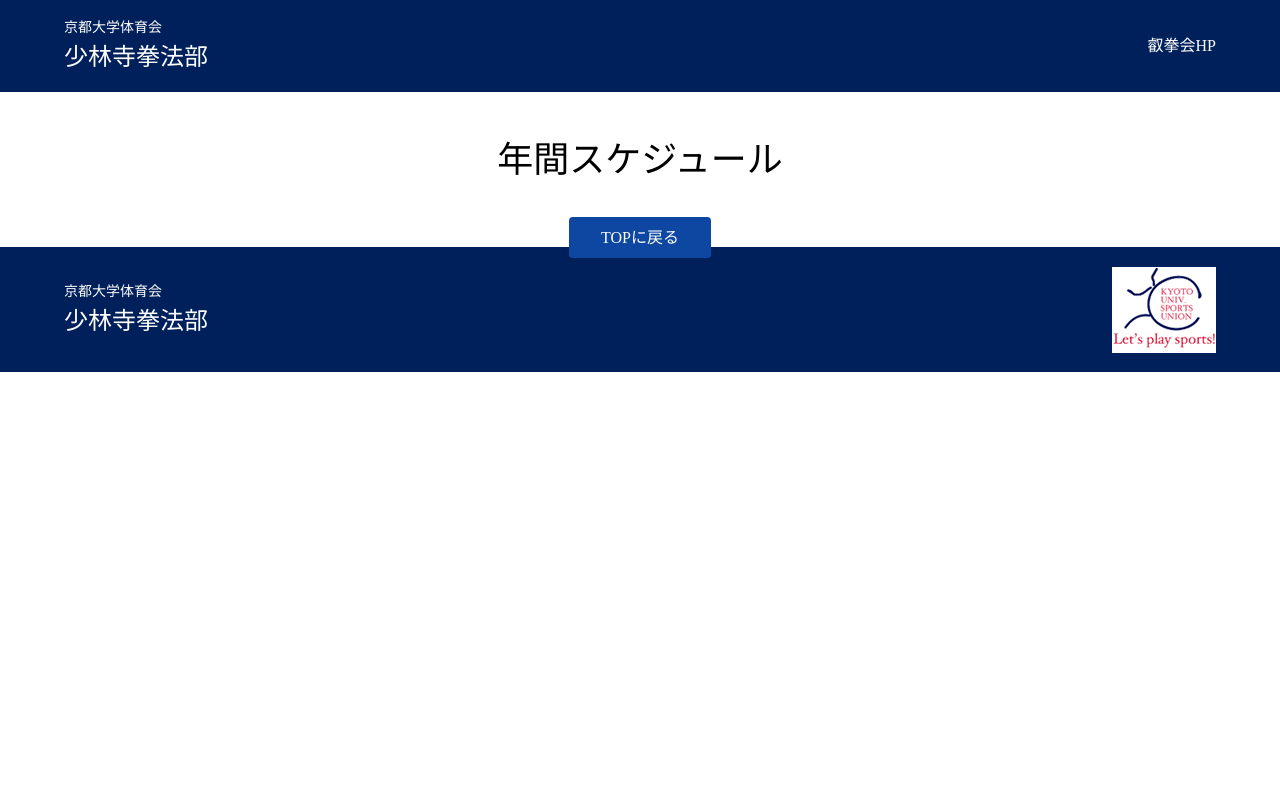
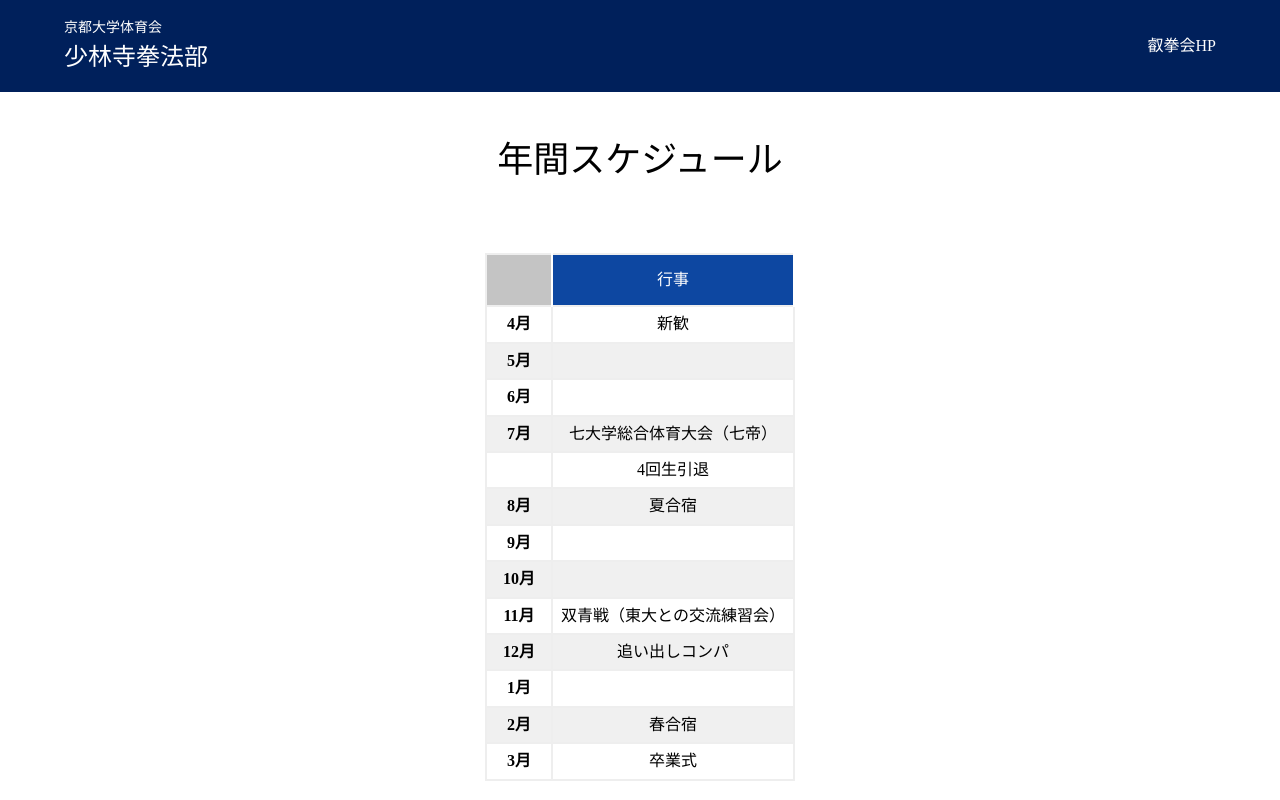
Before and after one commit to KushibikiMashu/ku-shorinji, a website: page public/schedule.html in a window 1280 px wide. Shown: the top 800 px of the page. Drawn offline with Linux system fonts and the light colour scheme.

Commit message:
年間スケジュールを追加

```diff
--- a/public/assets/css/common/base.css
+++ b/public/assets/css/common/base.css
@@ -21,6 +21,10 @@ li {
     text-align: center;
     font-size: 2.25rem;
     font-weight: 400;
+}
+
+.bg-gray {
+    background: #C4C4C4;
 }
 
 .line-break {
--- a/public/assets/css/contest.css
+++ b/public/assets/css/contest.css
@@ -61,7 +61,7 @@ table td {
     text-align: center;
 }
 
-table tr:nth-child(odd) {
+table tr:nth-child(even) {
     background-color: #f0f0f0;
 }
 
--- a/public/assets/css/practice.css
+++ b/public/assets/css/practice.css
@@ -54,10 +54,6 @@ table tbody th {
     font-size: 1.25rem;
 }
 
-.bg-gray {
-    background: #C4C4C4;
-}
-
 @media screen and (max-width: 600px) {
     .table-wrapper {
         overflow-x: scroll;
--- a/public/assets/css/schedule.css
+++ b/public/assets/css/schedule.css
@@ -0,0 +1,63 @@
+.button-space {
+    margin: 3rem 0;
+}
+
+table {
+    padding: 0;
+    margin: 1.5rem auto;
+
+    border-collapse: collapse;
+    table-layout: fixed;
+}
+
+table tr {
+    background-color: #fff;
+    border: 2px solid #eee;
+}
+
+table th {
+    padding: 1rem;
+    border-right: 2px solid #fff;
+    font-weight: 500;
+}
+
+table td {
+    padding: .5rem;
+    border-right: 2px solid #eee;
+    text-align: center;
+}
+
+table td:first-child {
+    padding: .5rem 1rem;
+}
+
+table tr:nth-child(even) {
+    background-color: #f0f0f0;
+}
+
+table thead tr:first-child {
+    background-color: #0D47A1;
+}
+
+table td:first-child {
+    font-weight: 600;
+}
+
+table thead tr {
+    background-color: #0D47A1;
+    color: #fff;
+}
+
+table thead tr th span {
+    font-size: 1.5rem;
+}
+
+table tbody th {
+    border-right: 2px solid #eee;
+}
+
+@media screen and (max-width: 768px) {
+    .table-wrapper {
+        overflow-x: scroll;
+    }
+}
--- a/public/schedule.html
+++ b/public/schedule.html
@@ -36,6 +36,68 @@
 <div>
     <h1 class="heading">年間スケジュール</h1>
 
+    <div class="table-wrapper">
+        <table>
+            <thead>
+            <tr>
+                <th class="bg-gray"></th>
+                <th>行事</th>
+            </tr>
+            </thead>
+            <tr>
+                <td>4月</td>
+                <td>新歓</td>
+            </tr>
+            <tr>
+                <td>5月</td>
+                <td></td>
+            </tr>
+            <tr>
+                <td>6月</td>
+                <td></td>
+            </tr>
+            <tr>
+                <td>7月</td>
+                <td>七大学総合体育大会（七帝）</td>
+            </tr>
+            <tr>
+                <td></td>
+                <td>4回生引退</td>
+            </tr>
+            <tr>
+                <td>8月</td>
+                <td>夏合宿</td>
+            </tr>
+            <tr>
+                <td>9月</td>
+                <td></td>
+            </tr>
+            <tr>
+                <td>10月</td>
+                <td></td>
+            </tr>
+            <tr>
+                <td>11月</td>
+                <td>双青戦（東大との交流練習会）</td>
+            </tr>
+            <tr>
+                <td>12月</td>
+                <td>追い出しコンパ</td>
+            </tr>
+            <tr>
+                <td>1月</td>
+                <td></td>
+            </tr>
+            <tr>
+                <td>2月</td>
+                <td>春合宿</td>
+            </tr>
+            <tr>
+                <td>3月</td>
+                <td>卒業式</td>
+            </tr>
+        </table>
+    </div>
 
     <div class="return-top-wrapper button-space">
         <a class="return-top-wrapper__button" href="/">TOPに戻る</a>
```
